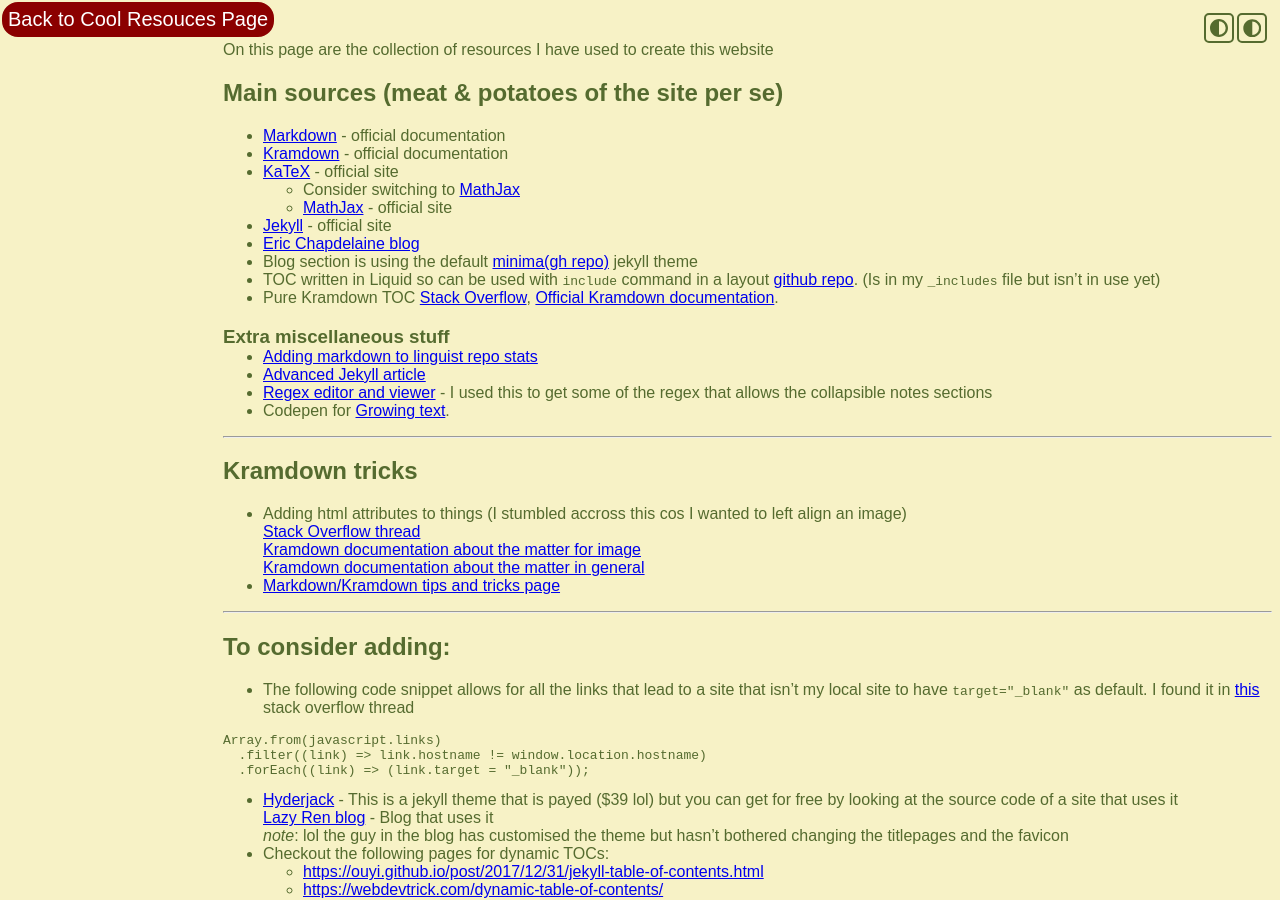
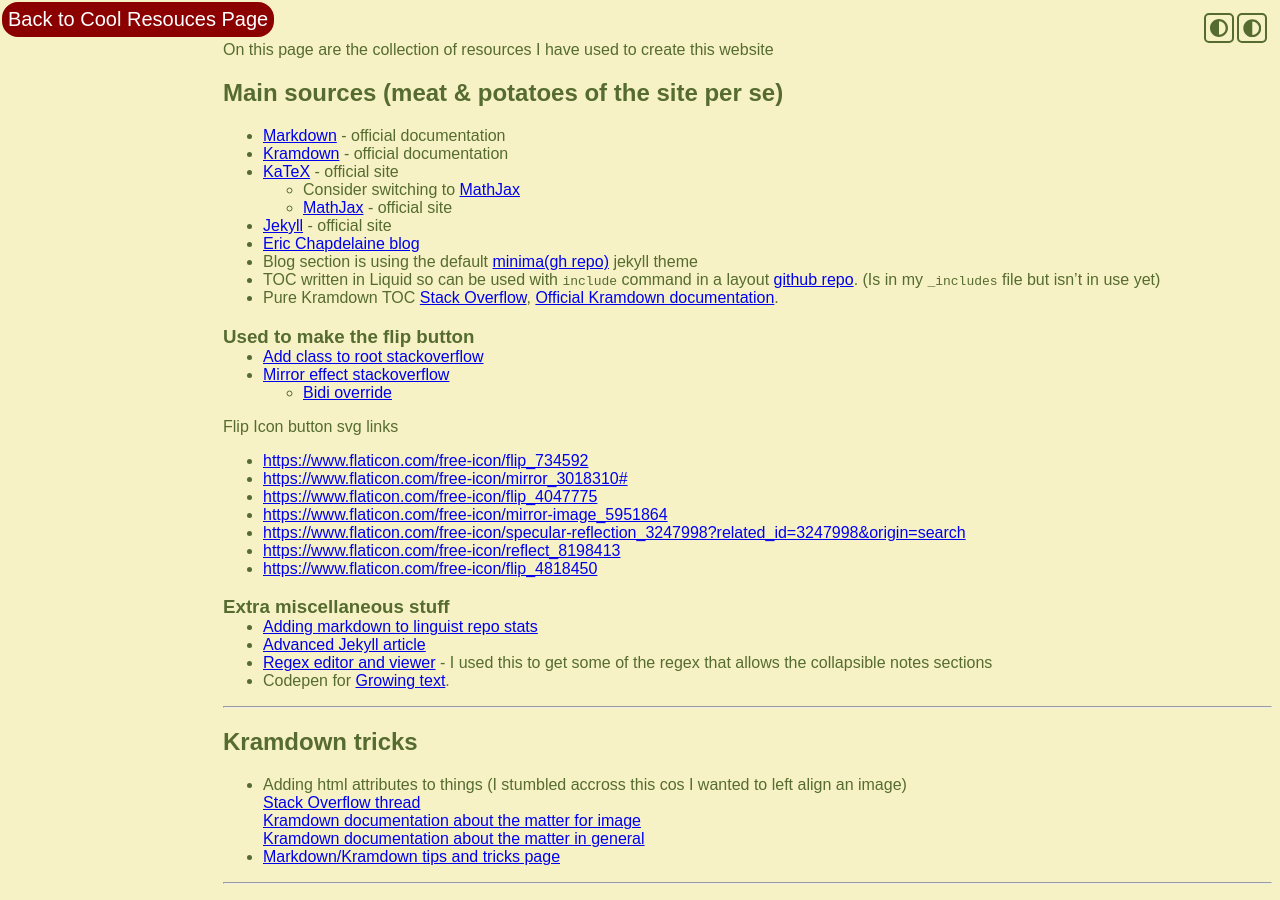
Before and after one commit to GiulianoPalazzi/giulianopalazzi.github.io, a Jekyll site: the page built from resources/used_this_website.md, in a window 1280 px wide and 900 px high. Built offline with Jekyll 4.4.1, drawn with Linux system fonts in a browser that asks for light colours; nearby versions of some CDN libraries.

Commit message:
added the links I used to make the mirror button

```diff
--- a/resources/used_this_website.md
+++ b/resources/used_this_website.md
@@ -18,6 +18,21 @@
 - Blog section is using the default [minima(gh repo)](https://github.com/jekyll/minima){: target="\_blank"} jekyll theme
 - TOC written in Liquid so can be used with `include` command in a layout [github repo](https://github.com/allejo/jekyll-toc){: target="\_blank"}. (Is in my `_includes` file but isn't in use yet)
 - Pure Kramdown TOC [Stack Overflow](https://stackoverflow.com/questions/38417624/table-of-contents-using-jekyll-and-kramdown){: target="\_blank"}, [Official Kramdown documentation](https://kramdown.gettalong.org/converter/html.html#toc){: target="\_blank"}.
+
+### Used to make the flip button ###
+
+* [Add class to root stackoverflow](https://stackoverflow.com/questions/13980982/add-class-to-html-with-javascript){:target="\_blank"}
+* [Mirror effect stackoverflow](https://stackoverflow.com/questions/5406368/can-you-use-css-to-mirror-flip-text){:target="\_blank"}
+	* [Bidi override](https://stackoverflow.com/questions/22642416/css-reverse-a-whole-website-mirror-effect-excluding-tetand-images){:target="\_blank"}
+
+Flip Icon button svg links
+* [https://www.flaticon.com/free-icon/flip_734592](https://www.flaticon.com/free-icon/flip_734592){:target="\_blank"}
+* [https://www.flaticon.com/free-icon/mirror_3018310#](https://www.flaticon.com/free-icon/mirror_3018310#){:target="\_blank"}
+* [https://www.flaticon.com/free-icon/flip_4047775](https://www.flaticon.com/free-icon/flip_4047775){:target="\_blank"}
+* [https://www.flaticon.com/free-icon/mirror-image_5951864](https://www.flaticon.com/free-icon/mirror-image_5951864){:target="\_blank"}
+* [https://www.flaticon.com/free-icon/specular-reflection_3247998?related_id=3247998&origin=search](https://www.flaticon.com/free-icon/specular-reflection_3247998?related_id=3247998&origin=search){:target="\_blank"}
+* [https://www.flaticon.com/free-icon/reflect_8198413](https://www.flaticon.com/free-icon/reflect_8198413){:target="\_blank"}
+* [https://www.flaticon.com/free-icon/flip_4818450](https://www.flaticon.com/free-icon/flip_4818450){:target="\_blank"}
 
 ### Extra miscellaneous stuff
 
```
